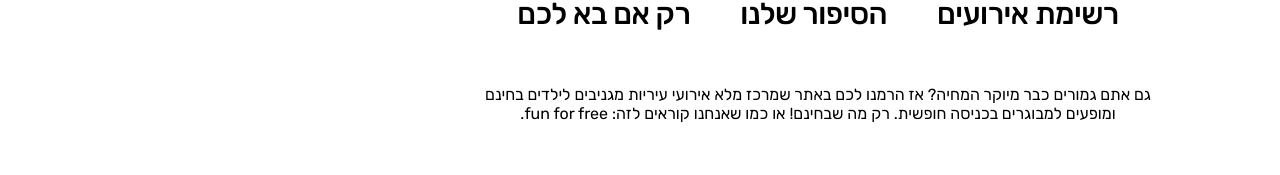
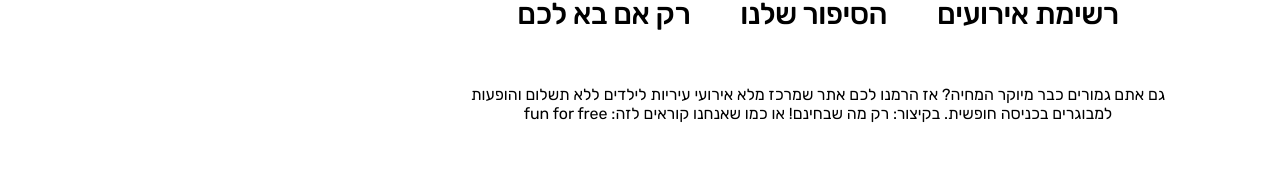
Before and after one commit to urigross/angular-events-market, an Angular app: page / in a window 1280 px wide. Shown: the part 116-291 px from the top of the page. Built offline with nearby package versions, Linux system fonts and the light colour scheme; no server answers.

Commit message:
Changed mobile opening paragraph. Added application state service to identify mobile state

```diff
--- a/src/app/components/header-components/header-opening/header-opening.component.html
+++ b/src/app/components/header-components/header-opening/header-opening.component.html
@@ -1,3 +1,8 @@
-<div class="header-opening-container" dir="rtl">
-    <p>גם אתם גמורים כבר מיוקר המחיה? אז הרמנו לכם באתר שמרכז מלא אירועי עיריות מגניבים לילדים בחינם ומופעים למבוגרים בכניסה חופשית. רק מה שבחינם! או כמו שאנחנו קוראים לזה: fun for free. </p>
+<div *ngIf="isMobileMode; else elseBlock" class="header-opening-container" dir="rtl">
+    <p>גם אתם גמורים כבר מיוקר המחיה? אז הרמנו לכם אתר שמרכז מלא אירועי עיריות לילדים ללא תשלום, והופעות למבוגרים בכניסה חופשית. בקיצור, כל מה שתראו פה - בחינם!</p>
 </div>
+<ng-template #elseBlock dir="rtl">
+    <div class="header-opening-container">
+        <p>גם אתם גמורים כבר מיוקר המחיה? אז הרמנו לכם אתר שמרכז מלא אירועי עיריות לילדים ללא תשלום והופעות למבוגרים בכניסה חופשית. בקיצור: רק מה שבחינם! או כמו שאנחנו קוראים לזה: fun for free</p>
+    </div>
+</ng-template>
--- a/src/app/components/header-components/header-opening/header-opening.component.ts
+++ b/src/app/components/header-components/header-opening/header-opening.component.ts
@@ -1,4 +1,5 @@
 import { Component, OnInit } from '@angular/core';
+import { ApplicationStateService } from 'src/app/services/application-state.service';
 
 @Component({
   selector: 'app-header-opening',
@@ -6,10 +7,13 @@ import { Component, OnInit } from '@angular/core';
   styleUrls: ['./header-opening.component.scss']
 })
 export class HeaderOpeningComponent implements OnInit {
+  isMobileMode: boolean = false;
 
-  constructor() { }
+  constructor(private applicationStateService: ApplicationStateService) { }
 
   ngOnInit(): void {
+    this.isMobileMode = this.applicationStateService.getIsMobileResolution();
+
   }
 
 }
--- /dev/null
+++ b/src/app/services/application-state.service.ts
@@ -0,0 +1,21 @@
+import { Injectable } from '@angular/core';
+
+@Injectable({
+  providedIn: 'root'
+})
+export class ApplicationStateService {
+
+  private isMobileResolution: boolean;
+
+  constructor() {
+    if (window.innerWidth < 768) {
+      this.isMobileResolution = true;
+    } else {
+      this.isMobileResolution = false;
+    }
+  }
+
+  public getIsMobileResolution(): boolean {
+    return this.isMobileResolution;
+  }
+}
```
Also changed, not shown: 1 other file (tests, documents, lock files or other folders).
